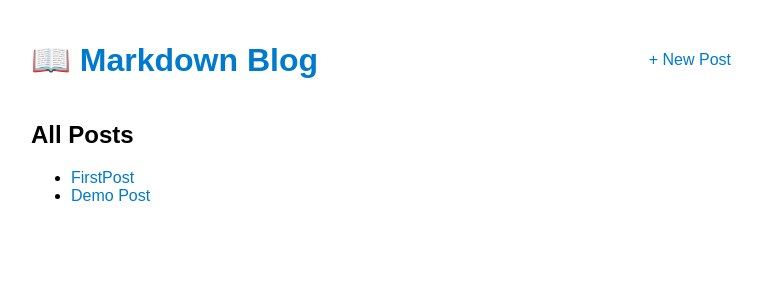
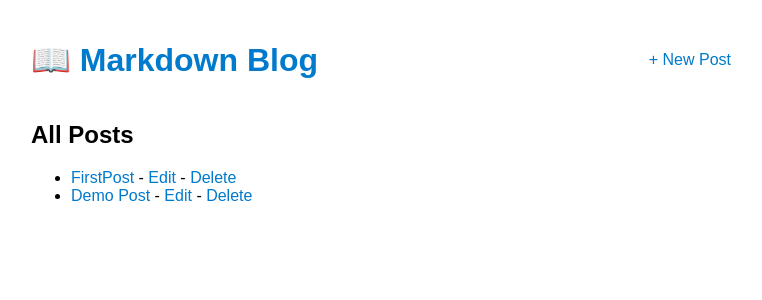
Before and after one commit to Arghya-Dutta1/Markdown-Blog, a Flask app: page / in a window 1280 px wide. Shown: the top 300 px of the page, without its empty margins (259-1021 px from the left). Run offline with Flask 3, Linux system fonts and the light colour scheme.

Commit message:
Updated index.html

```diff
--- a/templates/index.html
+++ b/templates/index.html
@@ -3,7 +3,11 @@
 <h2>All Posts</h2>
 <ul>
     {% for post in posts %}
-    <li><a href="{{ url_for('post', title=post) }}">{{ post }}</a></li>
+    <li>
+        <a href="{{ url_for('post', title=post) }}">{{ post }}</a>
+        - <a href="{{ url_for('edit', title=post) }}">Edit</a>
+        - <a href="{{ url_for('delete', title=post) }}" onclick="return confirm('Are you sure you want to delete this post?');">Delete</a>
+    </li>
     {% endfor %}
 </ul>
 {% endblock %}
```
